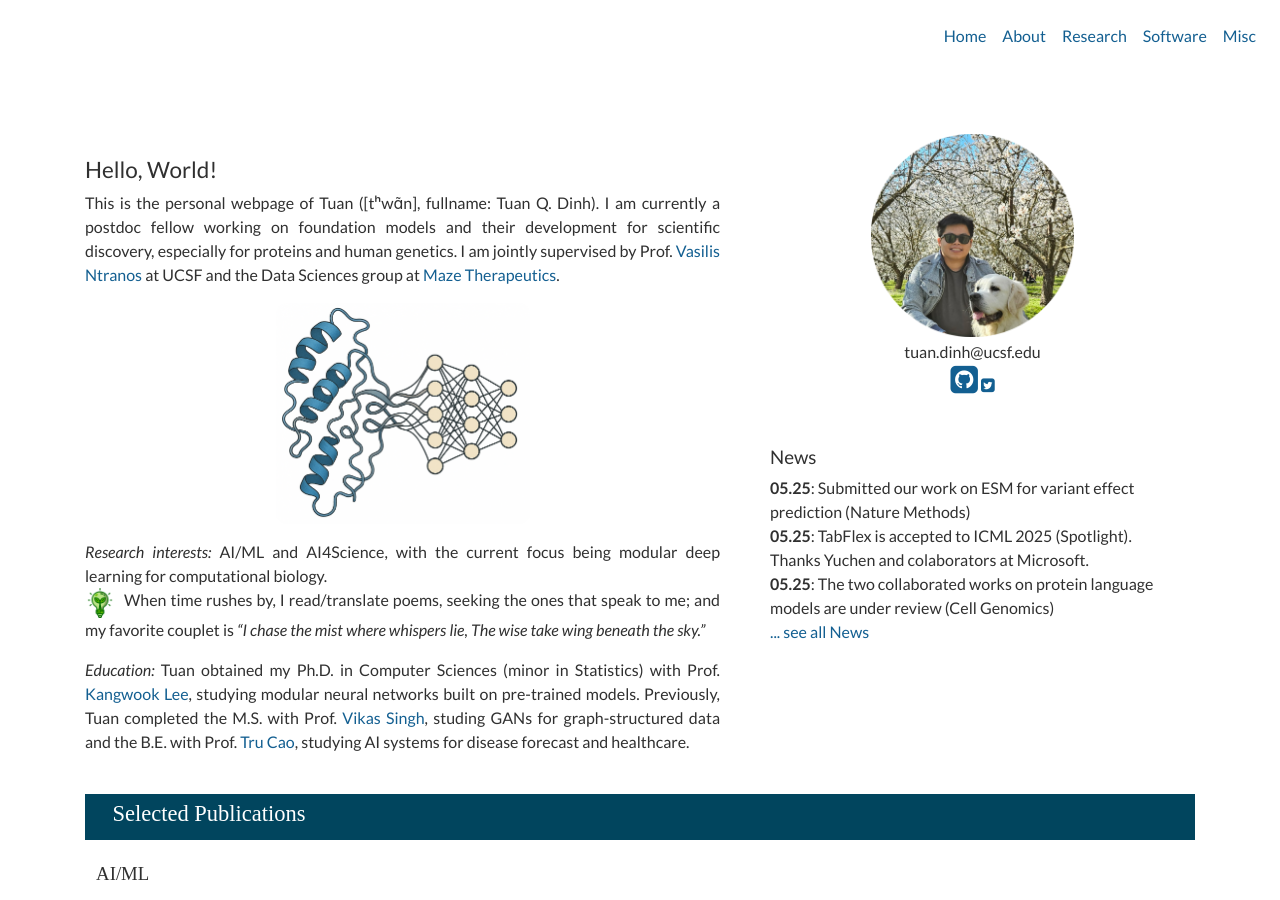
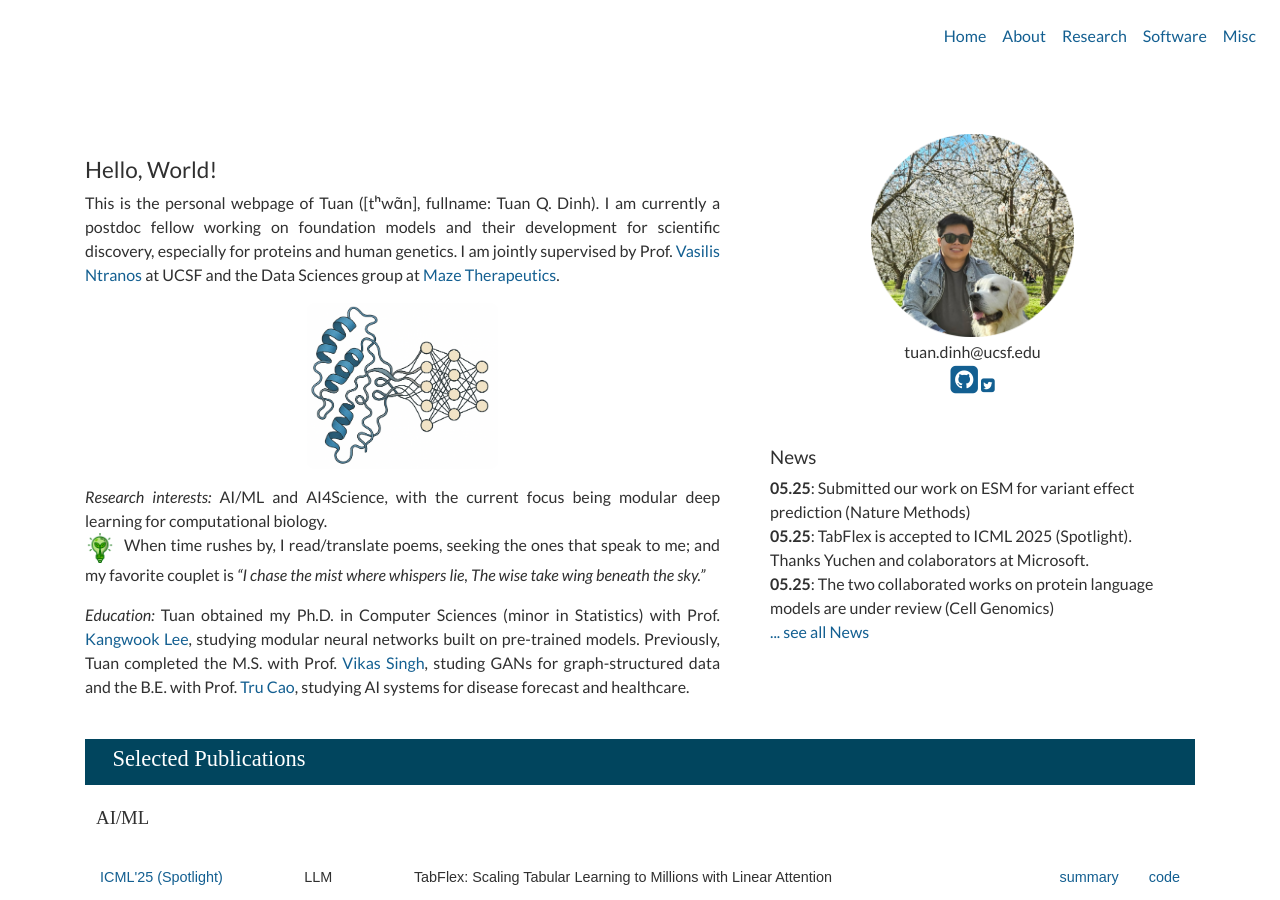
Before and after one commit to tuanqdinh/tuanqdinh.github.io, a Jekyll site: the page built from _pages/home.md, in a window 1280 px wide and 900 px high. Built offline with Jekyll 4.4.1, drawn with Linux system fonts in a browser that asks for light colours; nearby versions of some CDN libraries; a style sheet for code colours, icons or effects is not loaded.

Commit message:
update news

```diff
--- a/_pages/home.md
+++ b/_pages/home.md
@@ -33,7 +33,7 @@ Feynman R., The theory of positrons. <i>Phys. Rev.</i> (1949)
 
 <!-- <div class="jumbotron" style="margin-left:0;margin-top:0"> -->
 <!-- <center> -->
-<img src="images/protllm.png" width="40%" style="block:inline; margin-left:auto; margin-right:auto; margin-bottom:0; display: block;" alt="protein language model">
+<img src="images/protllm.png" width="30%" style="block:inline; margin-left:auto; margin-right:auto; margin-bottom:0; display: block;" alt="protein language model">
 <!-- </div> -->
 
 <p style="text-align:justify;"><em>Research interests:</em> AI/ML and AI4Science, with the current focus being modular deep learning for computational biology.<br>
```
